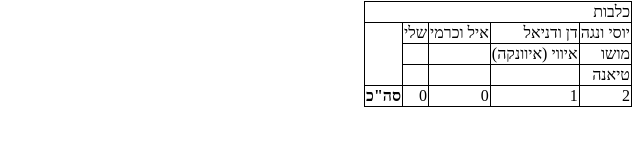
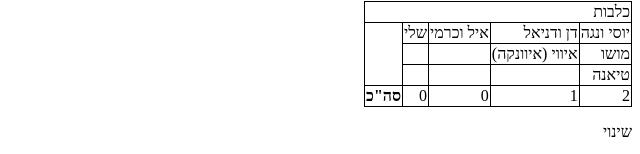
Before and after one commit to CARMIZ/homework, a plain HTML site: page myfirstwebpage1.html in a window 1280 px wide. Shown: the part 1869-2023 px from the top of the page, 640-1280 px from the left. Before the commit the page ends 1984 px from the top, so only its background shows below. Drawn offline with Linux system fonts and the light colour scheme.

Commit message:
second commit

```diff
--- a/myfirstwebpage1.html
+++ b/myfirstwebpage1.html
@@ -228,5 +228,6 @@
         </tr>
       </tfoot>
     </table>
+    <p>שינוי</p>
   </body>
 </html>
```
